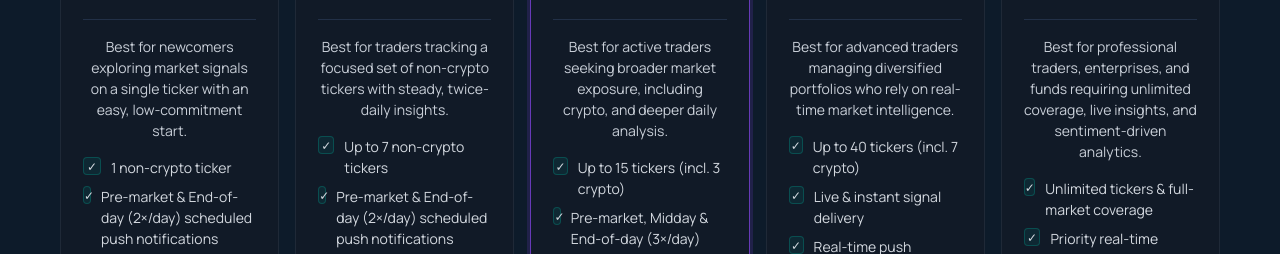
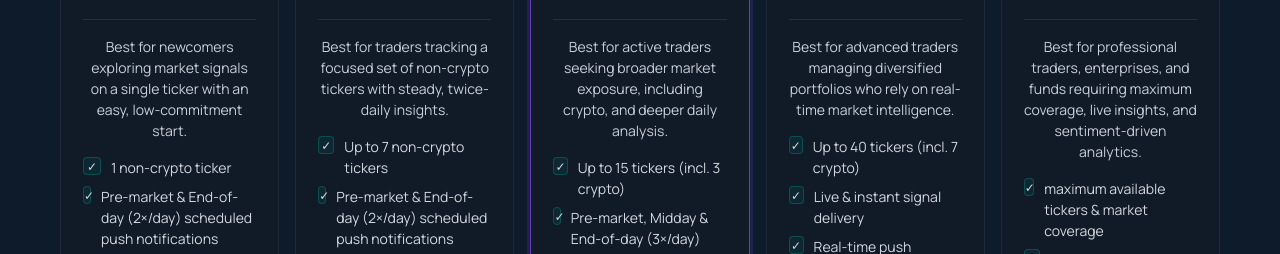
Before and after one commit to TradeIQX/tiqx-pricing-widget, a website: page index.html in a window 1280 px wide. Shown: the part 303-557 px from the top of the page. Drawn offline with Linux system fonts and the light colour scheme.

Commit message:
Update index.html

```diff
--- a/index.html
+++ b/index.html
@@ -264,9 +264,9 @@ h2{text-align:center;margin:0 0 24px;font-size:28px;letter-spacing:.2px}
   </div>
   <div class="divider"></div>
   <div class="features">
-    <div class="desc">Best for professional traders, enterprises, and funds requiring unlimited coverage, live insights, and sentiment-driven analytics.</div>
+    <div class="desc">Best for professional traders, enterprises, and funds requiring maximum coverage, live insights, and sentiment-driven analytics.</div>
     <ul>
-      <li><span class="chk">✓</span> Unlimited tickers & full-market coverage</li>
+      <li><span class="chk">✓</span> maximum available tickers & market coverage</li>
       <li><span class="chk">✓</span> Priority real-time delivery</li>
       <li><span class="chk">✓</span> AI-driven insights & analytics</li>
       <li><span class="chk">✓</span> API access for automation</li>
```
